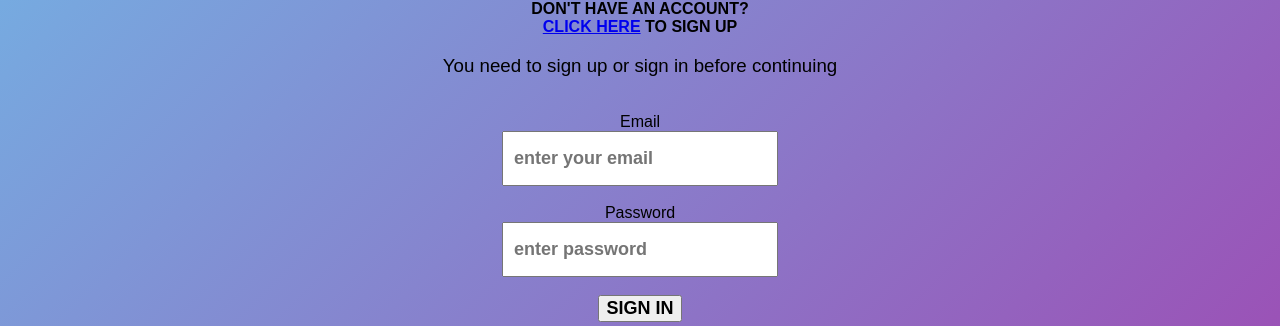
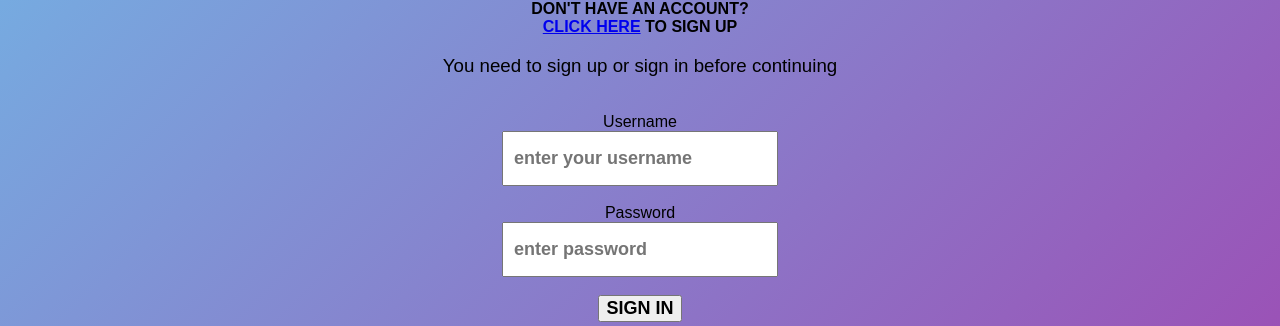
Before and after one commit to derick-droid/bursary-web-app, a Django app: page / in a window 1280 px wide. Shown: the part 230-556 px from the top of the page. Run offline with Django 4.2, Linux system fonts and the light colour scheme.

Commit message:
login index

```diff
--- a/home/templates/home/index.html
+++ b/home/templates/home/index.html
@@ -38,11 +38,11 @@
 
         <!-- <label for="Email">Email</label> -->
         <form action="" method="POST">
-
+             {% csrf_token %}
             <div class="email">
-               <label for="email">Email</label>
+               <label for="">Username</label>
                <br>
-            <input type="text" name="email"  placeholder="enter your email" size="50" required = "required">
+            <input type="text" name="username"  placeholder="enter your username" size="50" required = "required">
             </div>
 
             <br>
--- a/home/urls.py
+++ b/home/urls.py
@@ -1,4 +1,4 @@
-# from xml.etree.ElementInclude import include
+from xml.etree.ElementInclude import include
 from unicodedata import name
 from django.urls import path
 from . import views
--- a/home/views.py
+++ b/home/views.py
@@ -8,6 +8,16 @@ from django.contrib.auth import authenticate,login
 
 #welcome login page
 def index(request):
+    if request.method == "POST":
+        username = request.POST["username"]
+        password = request.POST["password"]
+        user = authenticate(username = username, password = password)
+
+        if user is not None:
+            login(request, user)
+            return redirect("home")
+        else:
+            return redirect("index")
     return render(request, "home/index.html")
 
 # home page
@@ -36,21 +46,7 @@ def sign(request):
 
 # login page
 def login_auth(request):
-#     from django.contrib.auth import authenticate, login
 
-# def my_view(request):
-#     username = request.POST['username']
-#     password = request.POST['password']
-#     user = authenticate(username=username, password=password)
-    # if user is not None:
-    #     if user.is_active:
-    #         login(request, user)
-    #         # Redirect to a success page.
-    #     else:
-    #         # Return a 'disabled account' error message
-    #         ...
-    # else:
-    #     # Return an 'invalid login' error message.
     if request.method == "POST":
         username= request.POST["username"]
         password = request.POST["password"]
```
